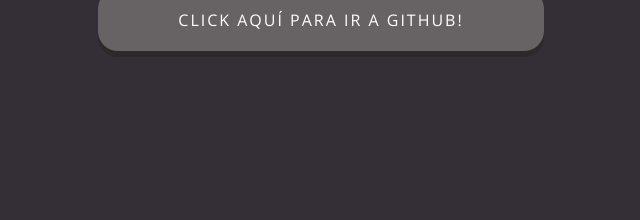
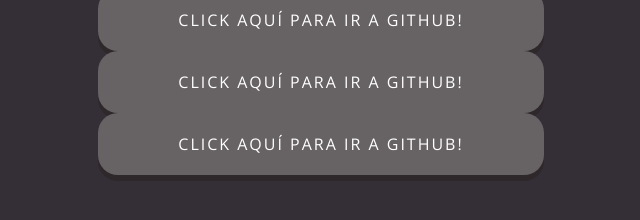
Before and after one commit to dieflores/enclases, a plain HTML site: page index.html in a window 1280 px wide. Shown: the part 524-744 px from the top of the page, without its empty margins (319-959 px from the left). Drawn offline with nearby package versions, Linux system fonts and the light colour scheme.

Commit message:
update button text

```diff
--- a/index.html
+++ b/index.html
@@ -20,3 +20,11 @@
   </div>
 </body>
 </html>
+
+<button type="button" class="btn">
+<a href="https://youtube.com" target="_blank">Click aquí para ir a
+GitHub!</a></button>
+
+<button type="button" class="btn">
+<a href="https://myspace.com" target="_blank">Click aquí para ir a
+GitHub!</a></button>
```
